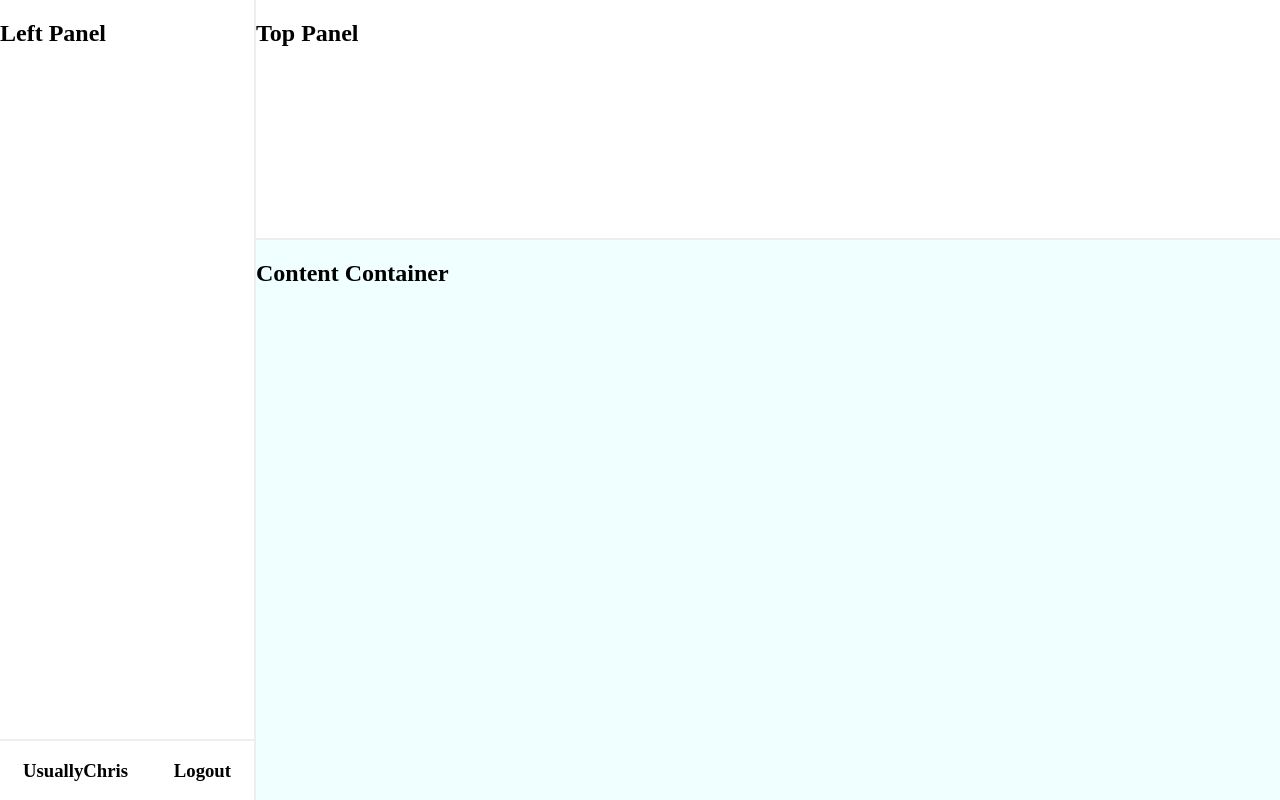
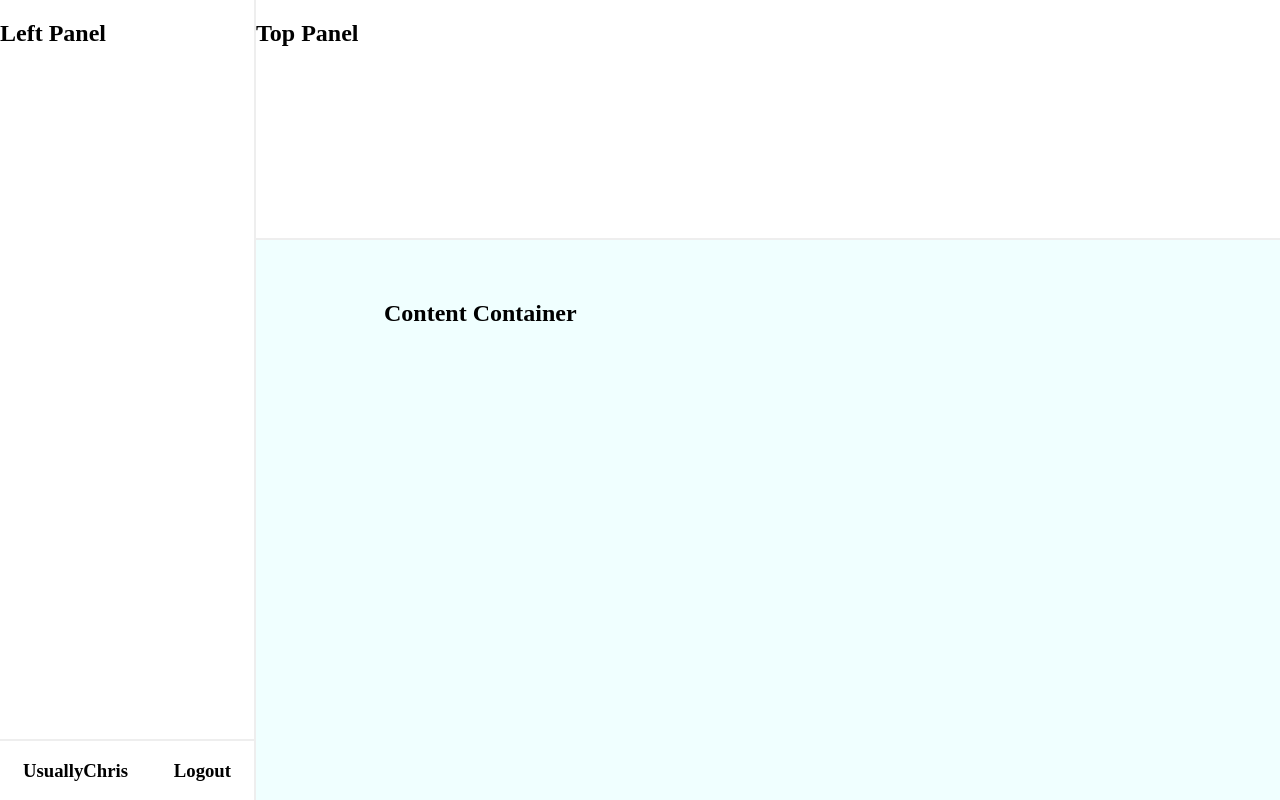
Before and after one commit to UsuallyChris/bill_tracking, a React (Create React App) app in the folder frontend/: page / in a window 1280 px wide. Built offline with nearby package versions, Linux system fonts and the light colour scheme.

Commit message:
Adjusted padding in content-container class

```diff
--- a/frontend/src/App.css
+++ b/frontend/src/App.css
@@ -1,8 +1,12 @@
+/** GLOBALS */
+
 *,
 *::before,
 *::after {
   box-sizing: border-box;
 }
+
+/** FORMATTING AND POSITIONING */
 
 .main-container {
   display: flex;
@@ -33,6 +37,7 @@
 .content-container {
   min-height: 70vh;
   background: #f0ffff;
+  padding: 5vh 10vw;
 }
 
 .logout {
```
